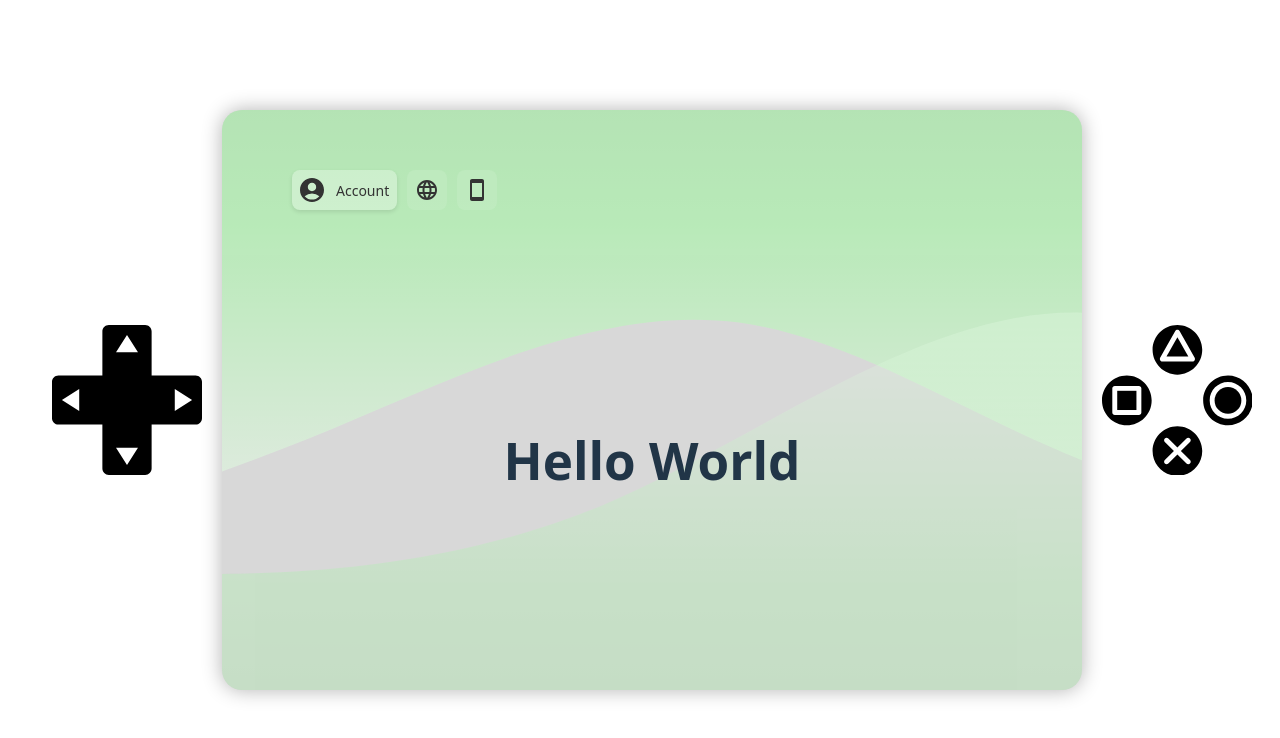
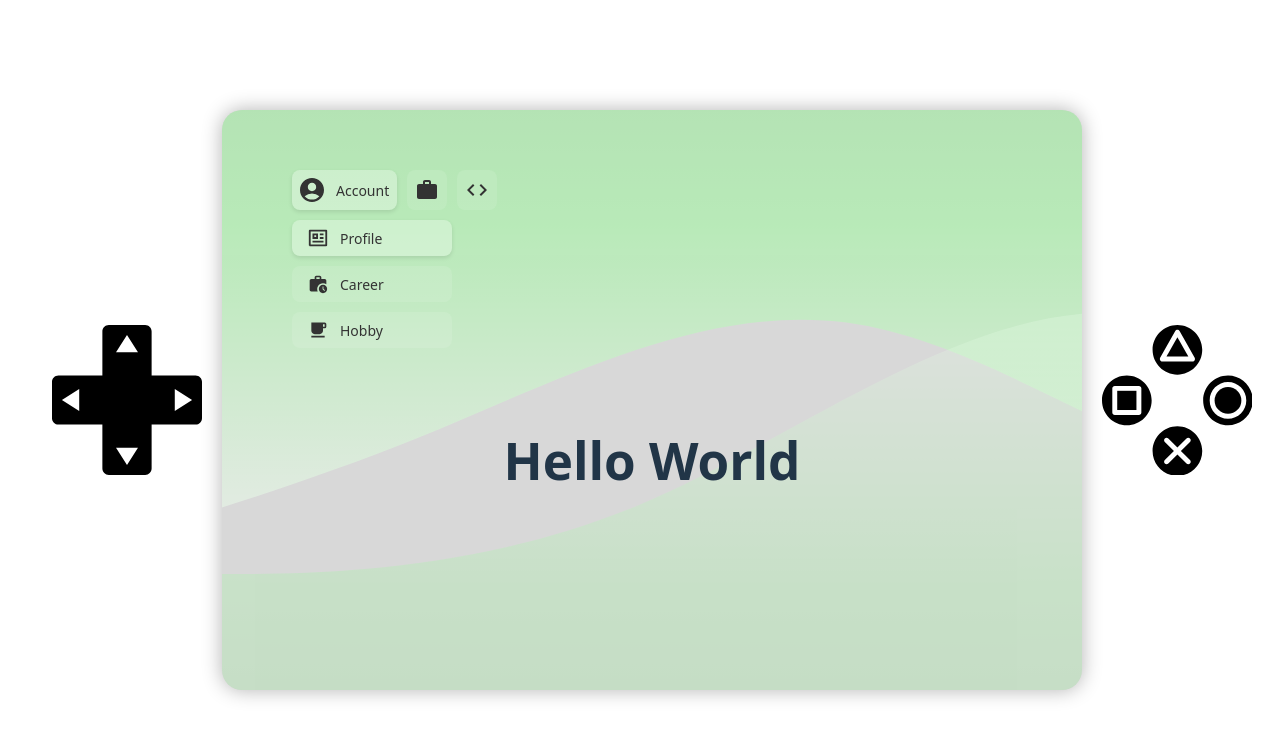
Before and after one commit to linnefromice/portfolio_two, a React (Vite) app: page / in a window 1280 px wide. Shown: the top 738 px of the page. Built offline with nearby package versions, Linux system fonts and the light colour scheme.

Commit message:
update: sub menus

```diff
--- /dev/null
+++ b/src/ui/Account/Account.css
@@ -0,0 +1,84 @@
+.submenu-container {
+  position: absolute;
+  left: 20px;
+  top: 60px;
+  display: flex;
+  flex-direction: column;
+  gap: 10px;
+  padding: 10px;
+  animation: slideDown 0.2s ease;
+}
+
+.submenu-item {
+  display: flex;
+  align-items: center;
+  gap: 12px;
+  padding: 8px 16px;
+  border: none;
+  border-radius: 8px;
+  background-color: rgba(255, 255, 255, 0.1);
+  color: #333;
+  cursor: pointer;
+  transition: all 0.2s ease;
+  width: fit-content;
+  min-width: 160px;
+  animation: fadeIn 0.2s ease backwards;
+}
+
+.submenu-item:nth-child(1) {
+  animation-delay: 0.1s;
+}
+.submenu-item:nth-child(2) {
+  animation-delay: 0.2s;
+}
+.submenu-item:nth-child(3) {
+  animation-delay: 0.3s;
+}
+
+.submenu-icon {
+  display: flex;
+  align-items: center;
+  justify-content: center;
+  transition: transform 0.2s ease;
+}
+
+.submenu-item:hover {
+  background-color: rgba(255, 255, 255, 0.2);
+}
+
+.submenu-item.active {
+  background-color: rgba(255, 255, 255, 0.3);
+  box-shadow: 0 2px 4px rgba(0, 0, 0, 0.1);
+}
+
+.submenu-item.active .submenu-icon {
+  transform: scale(1.1);
+}
+
+.submenu-label {
+  font-size: 14px;
+  font-weight: 500;
+  white-space: nowrap;
+}
+
+@keyframes slideDown {
+  from {
+    opacity: 0;
+    transform: translateY(-10px);
+  }
+  to {
+    opacity: 1;
+    transform: translateY(0);
+  }
+}
+
+@keyframes fadeIn {
+  from {
+    opacity: 0;
+    transform: translateY(10px);
+  }
+  to {
+    opacity: 1;
+    transform: translateY(0);
+  }
+}
--- /dev/null
+++ b/src/ui/Account/Account.tsx
@@ -0,0 +1,48 @@
+import { FC } from "react";
+import { MdFreeBreakfast, MdWorkHistory } from "react-icons/md";
+import { RiProfileLine } from "react-icons/ri";
+import "./Account.css";
+
+interface SubMenuItem {
+  icon: JSX.Element;
+  label: string;
+}
+
+const subMenuItems: SubMenuItem[] = [
+  {
+    icon: <RiProfileLine size="20" />,
+    label: "Profile",
+  },
+  {
+    icon: <MdWorkHistory size="20" />,
+    label: "Career",
+  },
+  {
+    icon: <MdFreeBreakfast size="20" />,
+    label: "Hobby",
+  },
+];
+
+interface AccountProps {
+  activeSubMenu: number;
+  onSubMenuSelect: (index: number) => void;
+}
+
+const Account: FC<AccountProps> = ({ activeSubMenu, onSubMenuSelect }) => {
+  return (
+    <div className="submenu-container">
+      {subMenuItems.map((item, index) => (
+        <button
+          key={item.label}
+          className={`submenu-item ${activeSubMenu === index ? "active" : ""}`}
+          onClick={() => onSubMenuSelect(index)}
+        >
+          <div className="submenu-icon">{item.icon}</div>
+          <span className="submenu-label">{item.label}</span>
+        </button>
+      ))}
+    </div>
+  );
+};
+
+export default Account;
--- a/src/ui/Menus.tsx
+++ b/src/ui/Menus.tsx
@@ -1,5 +1,6 @@
 import { FC, useState } from "react";
-import { MdAccountCircle, MdLanguage, MdSmartphone } from "react-icons/md";
+import { MdAccountCircle, MdCode, MdWork } from "react-icons/md";
+import Account from "./Account/Account";
 import "./Menus.css";
 
 interface MenuItem {
@@ -13,25 +14,30 @@ const menuItems: MenuItem[] = [
     label: "Account",
   },
   {
-    icon: <MdLanguage size="24" />,
-    label: "Product Web",
+    icon: <MdWork size="24" />,
+    label: "Work",
   },
   {
-    icon: <MdSmartphone size="24" />,
-    label: "Product Mobile",
+    icon: <MdCode size="24" />,
+    label: "Side",
   },
 ];
 
 const Menus: FC = () => {
   const [activeIndex, setActiveIndex] = useState(0);
+  const [activeSubMenu, setActiveSubMenu] = useState(0);
 
   return (
+    <>
       <div className="menu-container">
         {menuItems.map((item, index) => (
           <button
             key={item.label}
             className={`menu-item ${activeIndex === index ? "active" : ""}`}
-          onClick={() => setActiveIndex(index)}
+            onClick={() => {
+              setActiveIndex(index);
+              setActiveSubMenu(0); // サブメニュー選択をリセット
+            }}
           >
             <div className="menu-icon">{item.icon}</div>
             {activeIndex === index && (
@@ -40,6 +46,13 @@ const Menus: FC = () => {
           </button>
         ))}
       </div>
+      {activeIndex === 0 && (
+        <Account
+          activeSubMenu={activeSubMenu}
+          onSubMenuSelect={setActiveSubMenu}
+        />
+      )}
+    </>
   );
 };
 
```
Lines whose indentation alone changed are shown as unchanged.
